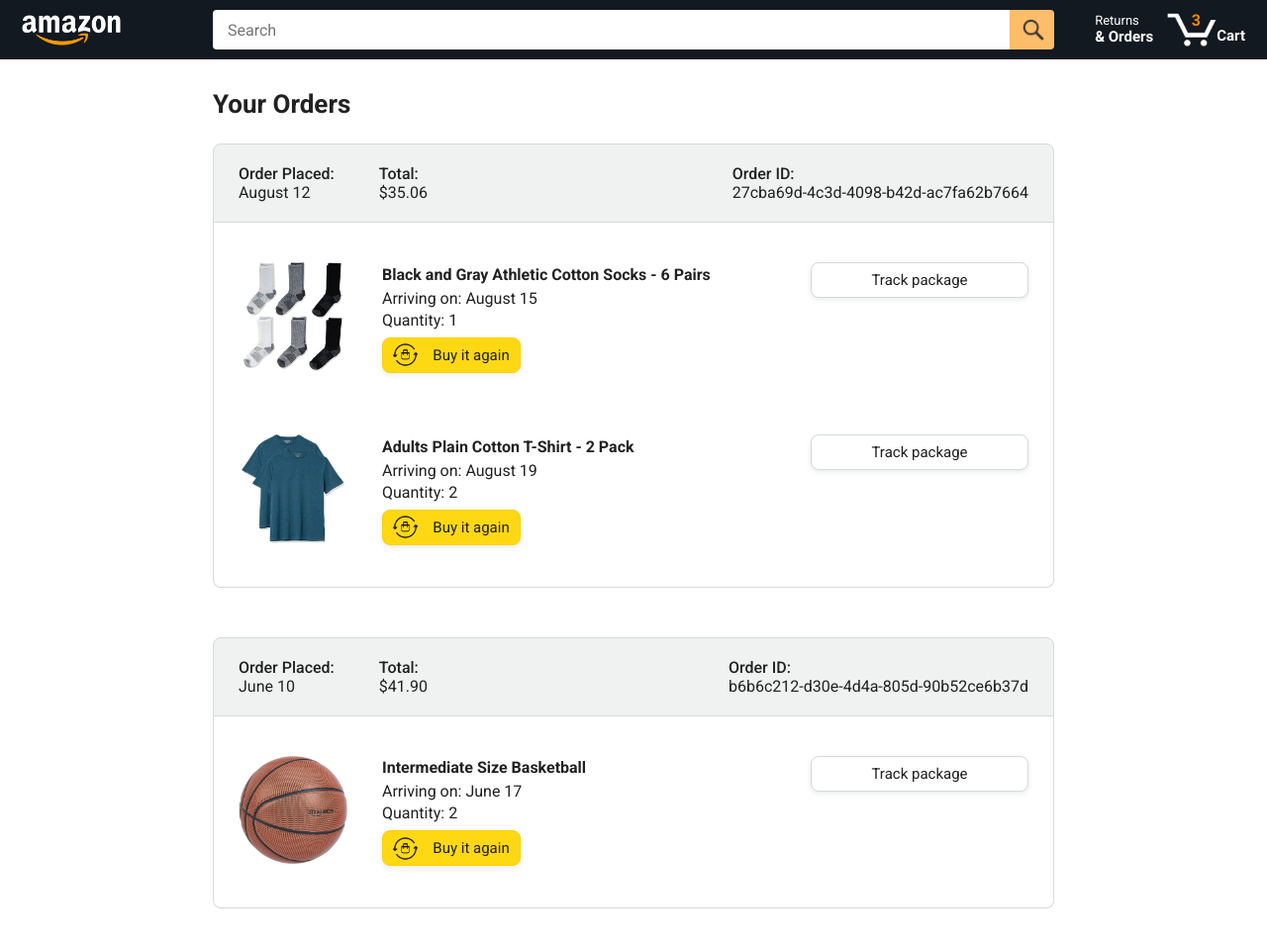
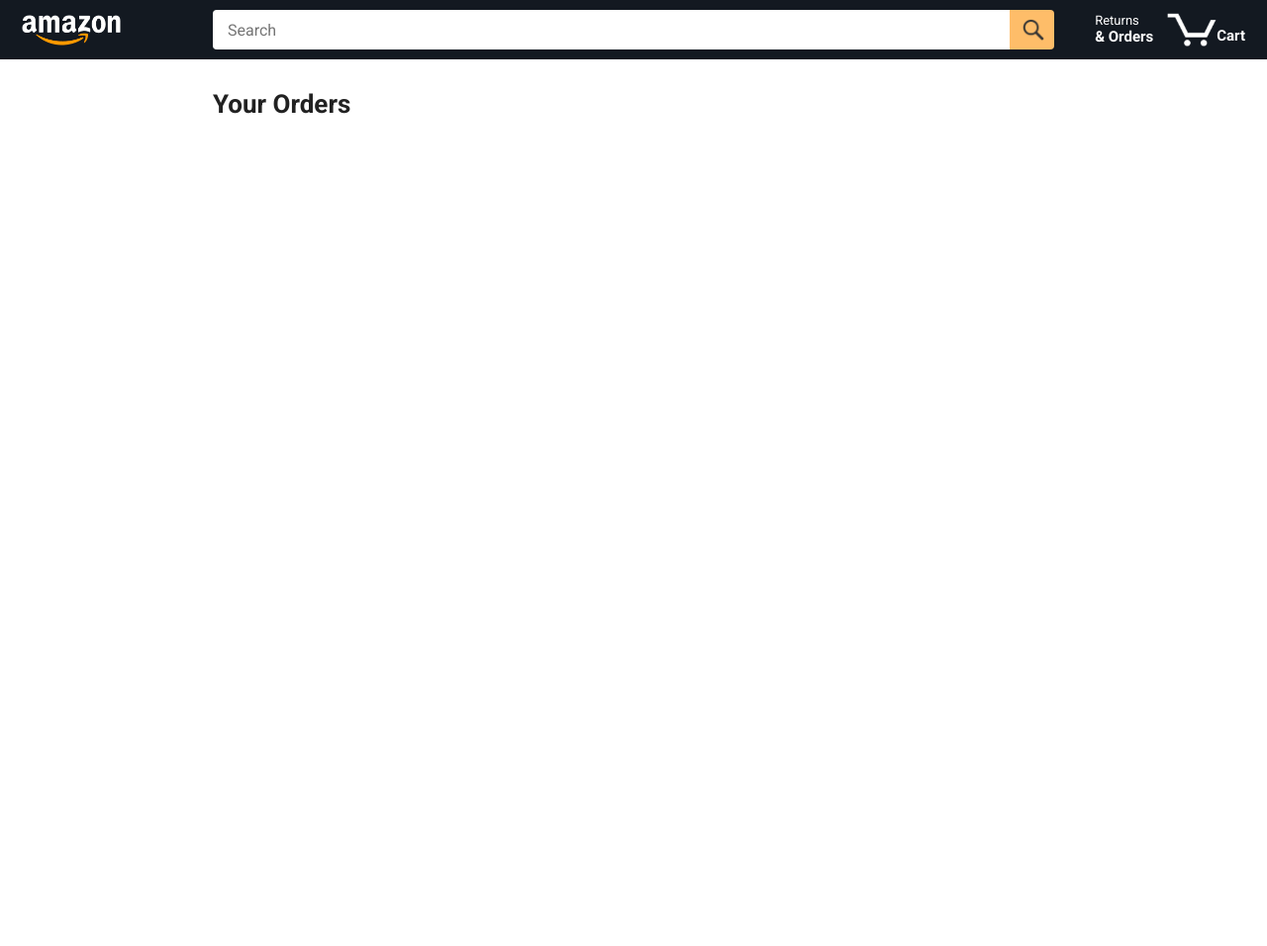
Before and after one commit to manasviwalia2812/Amazon-E-commerce-website, a plain HTML site: page orders.html in a window 1280 px wide. Shown: the whole page at 99% size. After the commit the page ends 800 px from the top, so only its background shows below. Drawn offline with nearby package versions, Linux system fonts and the light colour scheme.

Commit message:
removed html

```diff
--- a/orders.html
+++ b/orders.html
@@ -45,7 +45,7 @@
 
         <a class="cart-link header-link" href="checkout.html">
           <img class="cart-icon" src="images/icons/cart-icon.png">
-          <div class="cart-quantity">3</div>
+          <div class="cart-quantity"></div>
           <div class="cart-text">Cart</div>
         </a>
       </div>
@@ -55,134 +55,7 @@
       <div class="page-title">Your Orders</div>
 
       <div class="orders-grid">
-        <div class="order-container">
-
-          <div class="order-header">
-            <div class="order-header-left-section">
-              <div class="order-date">
-                <div class="order-header-label">Order Placed:</div>
-                <div>August 12</div>
-              </div>
-              <div class="order-total">
-                <div class="order-header-label">Total:</div>
-                <div>$35.06</div>
-              </div>
-            </div>
-
-            <div class="order-header-right-section">
-              <div class="order-header-label">Order ID:</div>
-              <div>27cba69d-4c3d-4098-b42d-ac7fa62b7664</div>
-            </div>
-          </div>
-
-          <div class="order-details-grid">
-            <div class="product-image-container">
-              <img src="images/products/athletic-cotton-socks-6-pairs.jpg">
-            </div>
-
-            <div class="product-details">
-              <div class="product-name">
-                Black and Gray Athletic Cotton Socks - 6 Pairs
-              </div>
-              <div class="product-delivery-date">
-                Arriving on: August 15
-              </div>
-              <div class="product-quantity">
-                Quantity: 1
-              </div>
-              <button class="buy-again-button button-primary">
-                <img class="buy-again-icon" src="images/icons/buy-again.png">
-                <span class="buy-again-message">Buy it again</span>
-              </button>
-            </div>
-
-            <div class="product-actions">
-              <a href="tracking.html">
-                <button class="track-package-button button-secondary">
-                  Track package
-                </button>
-              </a>
-            </div>
-
-            <div class="product-image-container">
-              <img src="images/products/adults-plain-cotton-tshirt-2-pack-teal.jpg">
-            </div>
-
-            <div class="product-details">
-              <div class="product-name">
-                Adults Plain Cotton T-Shirt - 2 Pack
-              </div>
-              <div class="product-delivery-date">
-                Arriving on: August 19
-              </div>
-              <div class="product-quantity">
-                Quantity: 2
-              </div>
-              <button class="buy-again-button button-primary">
-                <img class="buy-again-icon" src="images/icons/buy-again.png">
-                <span class="buy-again-message">Buy it again</span>
-              </button>
-            </div>
-
-            <div class="product-actions">
-              <a href="tracking.html">
-                <button class="track-package-button button-secondary">
-                  Track package
-                </button>
-              </a>
-            </div>
-          </div>
-        </div>
-
-        <div class="order-container">
-
-          <div class="order-header">
-            <div class="order-header-left-section">
-              <div class="order-date">
-                <div class="order-header-label">Order Placed:</div>
-                <div>June 10</div>
-              </div>
-              <div class="order-total">
-                <div class="order-header-label">Total:</div>
-                <div>$41.90</div>
-              </div>
-            </div>
-
-            <div class="order-header-right-section">
-              <div class="order-header-label">Order ID:</div>
-              <div>b6b6c212-d30e-4d4a-805d-90b52ce6b37d</div>
-            </div>
-          </div>
-
-          <div class="order-details-grid">
-            <div class="product-image-container">
-              <img src="images/products/intermediate-composite-basketball.jpg">
-            </div>
-
-            <div class="product-details">
-              <div class="product-name">
-                Intermediate Size Basketball
-              </div>
-              <div class="product-delivery-date">
-                Arriving on: June 17
-              </div>
-              <div class="product-quantity">
-                Quantity: 2
-              </div>
-              <button class="buy-again-button button-primary">
-                <img class="buy-again-icon" src="images/icons/buy-again.png">
-                <span class="buy-again-message">Buy it again</span>
-              </button>
-            </div>
-
-            <div class="product-actions">
-              <a class="js-tracking-page" href="tracking.html?orderId=123&productId=456">
-                <button class="track-package-button button-secondary">
-                  Track package
-                </button>
-              </a>
-            </div>
-          </div>
+        <div class="order-container js-order-container">
         </div>
       </div>
     </div>
```
